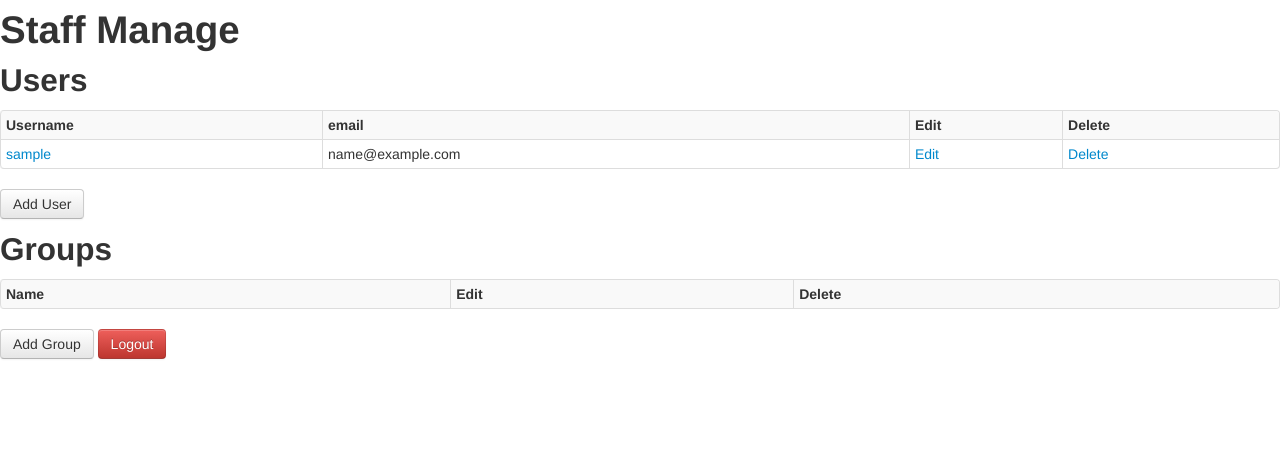
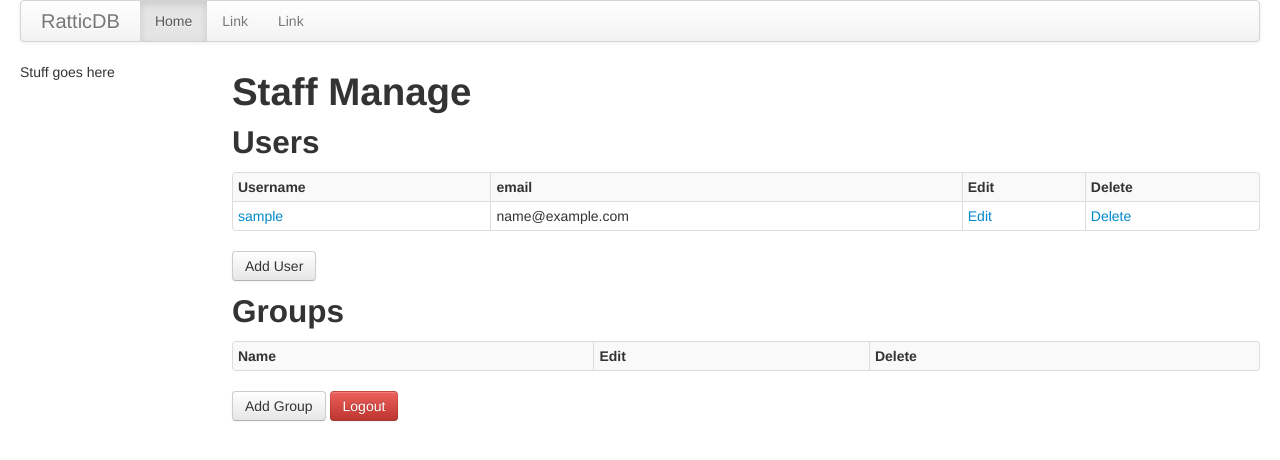
Before and after one commit to tildaslash/RatticWeb, a Django app: page /staff/ in a window 1280 px wide. Shown: the top 460 px of the page. Run offline with Django 3.2, Linux system fonts and the light colour scheme; the visitor is signed in with stand-in values (Sample User, id 1); data comes from the database, SQL or seed files in the repository; lists and menus that the app fills with data are empty; parts of the project's set-up code (start-up, migrations or seed data) failed here and were passed over; some libraries are stand-ins or nearby versions.

Commit message:
Created some page scaffolding

```diff
--- a/ratticweb/templates/base.html
+++ b/ratticweb/templates/base.html
@@ -8,7 +8,26 @@
   <link href="{% static "bootstrap/css/bootstrap.min.css" %}" rel="stylesheet" media="screen">
 </head>
 <body>
-{% block content %}{% endblock %}
+<div class="container-fluid">
+    <div class="navbar">
+        <div class="navbar-inner">
+            <a class="brand" href="/">RatticDB</a>
+            <ul class="nav">
+                <li class="active"><a href="/">Home</a></li>
+                <li><a href="#">Link</a></li>
+                <li><a href="#">Link</a></li>
+            </ul>
+        </div>
+    </div>
+     <div class="row-fluid">
+          <div class="span2">
+               <p>Stuff goes here</p>
+          </div>
+          <div class="span10">
+              {% block content %}{% endblock %}
+          </div>
+     </div>
+</div>
 <script src="{% static "jquery/js/jquery.min.js" %}"></script>
 <script src="{% static "bootstrap/js/bootstrap.min.js" %}"></script>
 </body>
```
